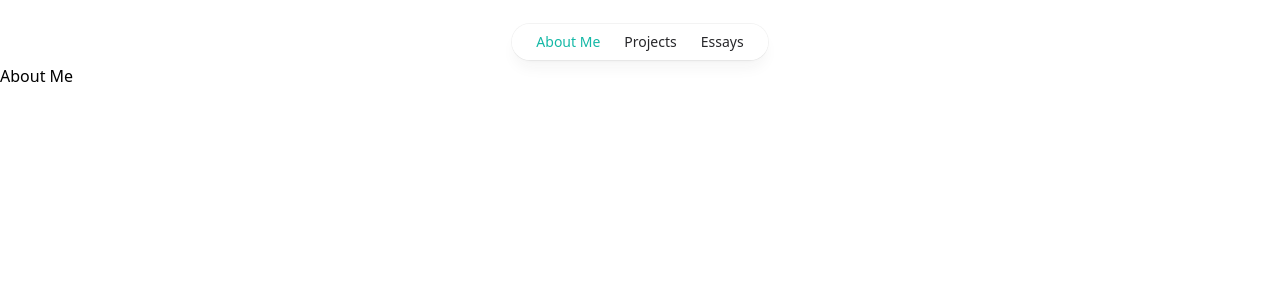
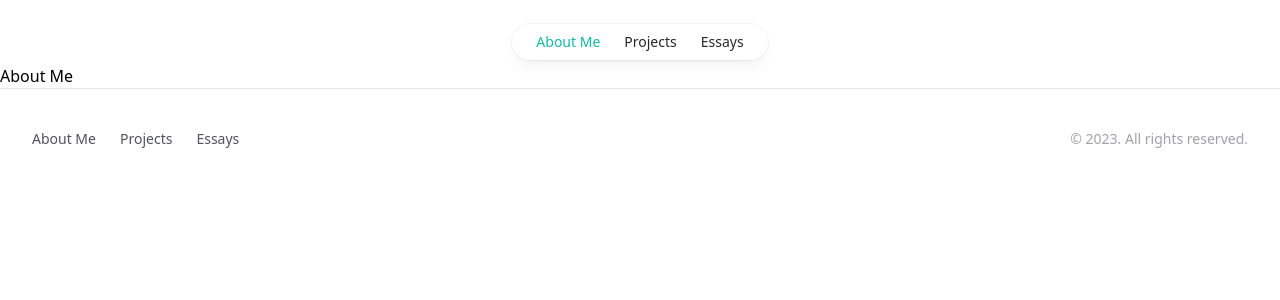
Before and after one commit to docscodes/next-personal-website, a Next.js app: page / in a window 1280 px wide. Shown: the top 300 px of the page. Built offline with nearby package versions, Linux system fonts and the light colour scheme.

Commit message:
building the footer

```diff
--- a/components/layout.tsx
+++ b/components/layout.tsx
@@ -12,6 +12,7 @@ function NavItem(props: NavItemProps) {
     </li>
   )
 }
+
 type NavbarProps = {
   pageId: string
 }
@@ -30,11 +31,35 @@ function Navbar(props: NavbarProps) {
   )
 }
 
+type FooterLinkProps = {
+  text: string
+  url: string
+}
+
+function FooterLink(props: FooterLinkProps) {
+  let { url, text } = props
+  return <a className="transition hover:text-teal-500" href={url}>{text}</a>
+}
+
+function Footer() {
+  return <footer className="pt-10 px-8 pb-16 border-t">
+    <div className="flex justify-between gap-6">
+      <div className="flex gap-6 text-sm font-medium text-zinc-600">
+        <FooterLink text={"About Me"} url={"/"} />
+        <FooterLink text={"Projects"} url={"/projects"} />
+        <FooterLink text={"Essays"} url={"/essays"} />
+      </div>
+      <p className="text-sm text-zinc-400">© 2023. All rights reserved.</p>
+    </div>
+  </footer>
+}
+
 export default function Layout({ children }: any) {
   return (
     <>
       <Navbar pageId={children.props.pageId} />
       <main>{children}</main>
+      <Footer />
     </>
   )
 }
```
